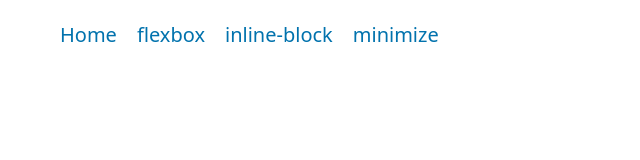
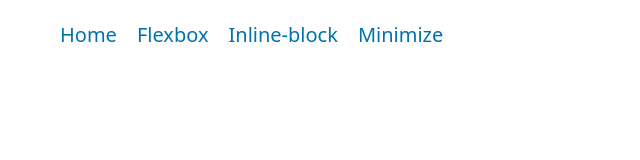
Before and after one commit to Yulai202020/demos, a plain HTML site: page index.html in a window 1280 px wide. Shown: the full height of the page, 0-640 px from the left. Drawn offline with nearby package versions, Linux system fonts and the light colour scheme.

Commit message:
first commit

```diff
--- a/index.html
+++ b/index.html
@@ -11,9 +11,9 @@
         <nav>
             <ul>
                 <li><a href="/">Home</a></li>
-                <li><a href="/flexbox/">flexbox</a></li>
-                <li><a href="/inline-block/">inline-block</a></li>
-                <li><a href="/minimize/">minimize</a></li>
+                <li><a href="/flexbox/">Flexbox</a></li>
+                <li><a href="/inline-block/">Inline-block</a></li>
+                <li><a href="/minimize/">Minimize</a></li>
             </ul>
         </nav>
     </header>
--- a/minimize/style.css
+++ b/minimize/style.css
@@ -1,6 +1,7 @@
 main {
     display: flex;
     height: 100vh;
+    padding-left: 0;
 }
 
 .grow-0 {
```
